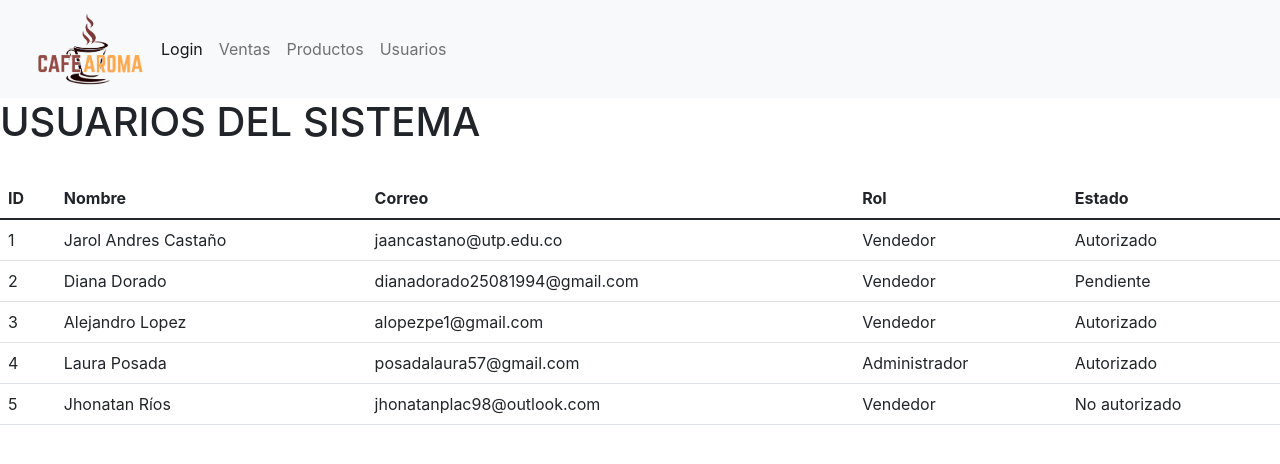
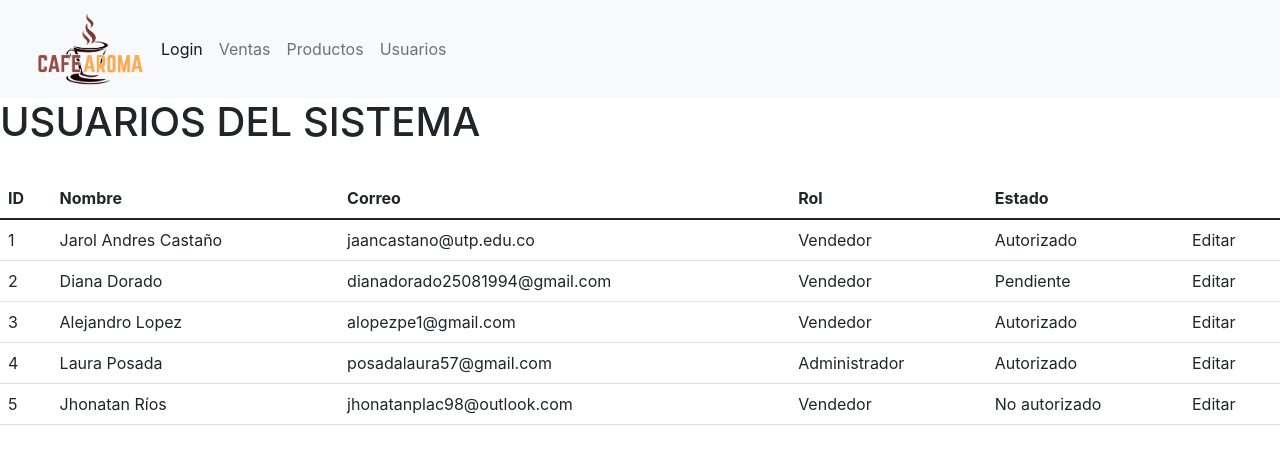
Before and after one commit to jhonatanRiosC/ProyectoCiclo3, a React (Create React App) app: page /usuarios in a window 1280 px wide. Shown: the top 464 px of the page. Built offline with nearby package versions, Linux system fonts and the light colour scheme.

Commit message:
se agrega componente de edición de usuarios

```diff
--- a/src/usuarios/UsuariosPage.jsx
+++ b/src/usuarios/UsuariosPage.jsx
@@ -74,6 +74,7 @@
                         <th scope="col">Correo</th>
                         <th scope="col">Rol</th>
                         <th scope="col">Estado</th>
+                        <th scope="col"></th>
                     </tr>
                 </thead>
                 <tbody>
@@ -87,27 +88,11 @@
                             <td>{ item.email }</td>
                             <td>{ item.role }</td>
                             <td>{ item.status }</td>
+                            <td>Editar</td>
                             </tr>
                         );
                     })
                 }
-                    {/* <tr>
-                        <th scope="row">1</th>
-                        <td>Mark</td>
-                        <td>Otto</td>
-                        <td>@mdo</td>
-                    </tr>
-                    <tr>
-                        <th scope="row">2</th>
-                        <td>Jacob</td>
-                        <td>Thornton</td>
-                        <td>@fat</td>
-                    </tr>
-                    <tr>
-                        <th scope="row">3</th>
-                        <td colspan="2">Larry the Bird</td>
-                        <td>@twitter</td>
-                    </tr> */}
                 </tbody>
             </table>
 
```
Also changed, not shown: src/usuarios/UsuariosComponente.jsx (added).
